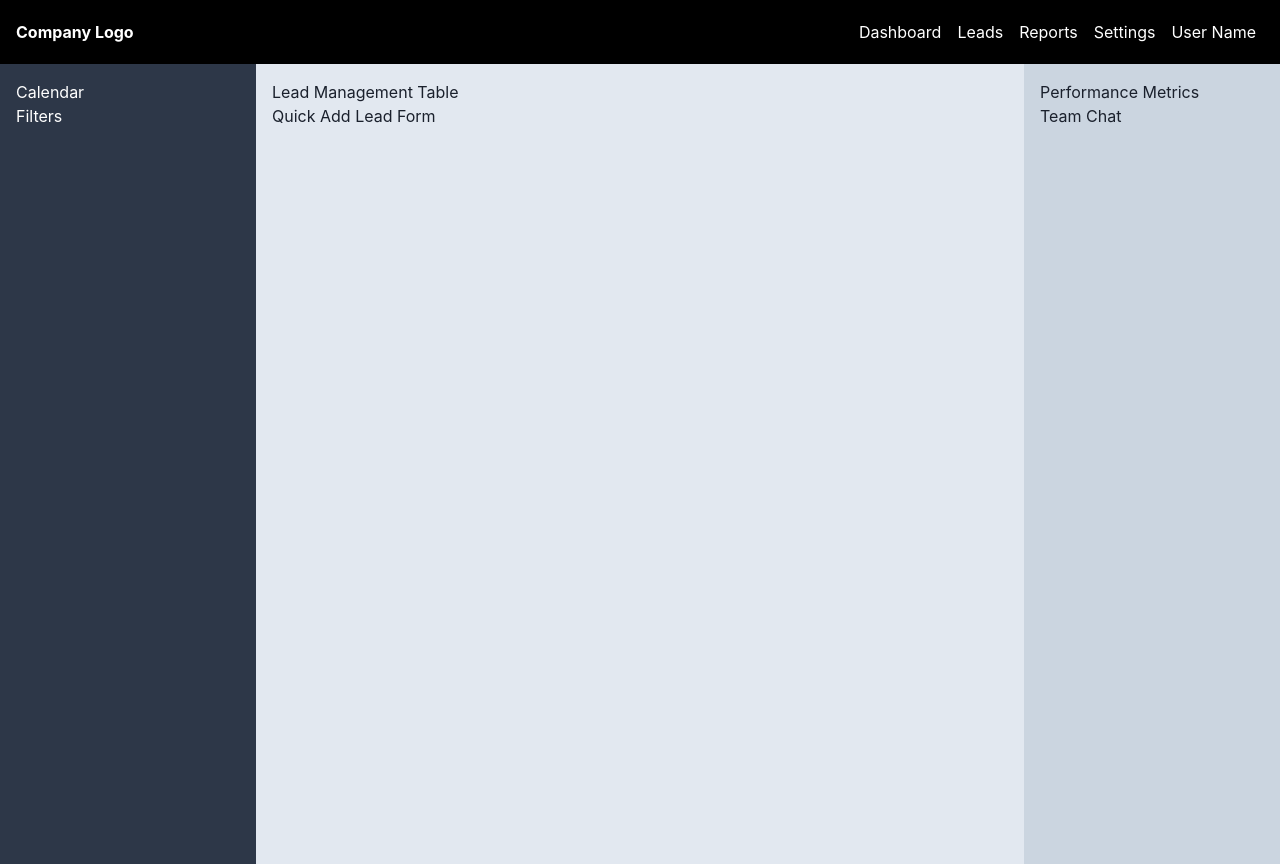
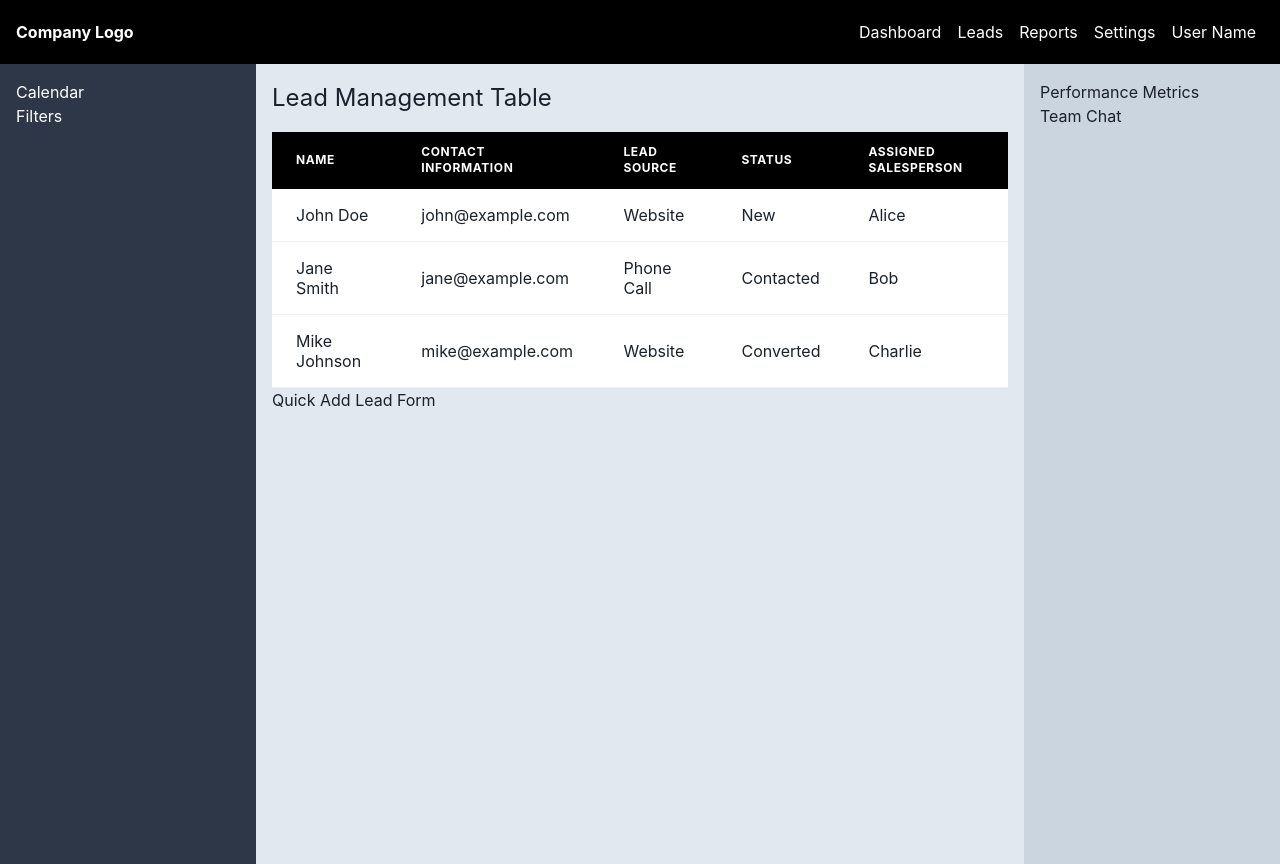
Before and after one commit to GPT-Engineer-App/neon-lead-manager, a React (Vite) app: page /dashboard in a window 1280 px wide. Built offline with nearby package versions, Linux system fonts and the light colour scheme.

Commit message:
Implement Lead Management Table in the main dashboard's center content area with sorting and highlighting features.

```diff
--- a/src/pages/Dashboard.jsx
+++ b/src/pages/Dashboard.jsx
@@ -1,6 +1,26 @@
-import { Box, Flex, Text } from "@chakra-ui/react";
+import { Box, Flex, Text, Table, Thead, Tbody, Tr, Th, Td } from "@chakra-ui/react";
+import { useState } from "react";
 
 const Dashboard = () => {
+  const [leads, setLeads] = useState([
+    { name: "John Doe", contact: "john@example.com", source: "Website", status: "New", salesperson: "Alice" },
+    { name: "Jane Smith", contact: "jane@example.com", source: "Phone Call", status: "Contacted", salesperson: "Bob" },
+    { name: "Mike Johnson", contact: "mike@example.com", source: "Website", status: "Converted", salesperson: "Charlie" },
+    // Add more leads as needed
+  ]);
+
+  const renderLeads = () => {
+    return leads.map((lead, index) => (
+      <Tr key={index} color={lead.status === "New" ? "neonGreen" : "inherit"}>
+        <Td>{lead.name}</Td>
+        <Td>{lead.contact}</Td>
+        <Td>{lead.source}</Td>
+        <Td>{lead.status}</Td>
+        <Td>{lead.salesperson}</Td>
+      </Tr>
+    ));
+  };
+
   return (
     <Flex minHeight="100vh" bg="gray.200">
       <Box width="20%" bg="gray.700" p={4} color="white">
@@ -8,7 +28,21 @@ const Dashboard = () => {
         <Text>Filters</Text>
       </Box>
       <Box width="60%" bg="gray.200" p={4}>
-        <Text>Lead Management Table</Text>
+        <Text fontSize="2xl" mb={4}>Lead Management Table</Text>
+        <Table variant="simple" bg="white">
+          <Thead bg="black">
+            <Tr>
+              <Th color="white" borderColor="black">Name</Th>
+              <Th color="white" borderColor="black">Contact Information</Th>
+              <Th color="white" borderColor="black">Lead Source</Th>
+              <Th color="white" borderColor="black">Status</Th>
+              <Th color="white" borderColor="black">Assigned Salesperson</Th>
+            </Tr>
+          </Thead>
+          <Tbody>
+            {renderLeads()}
+          </Tbody>
+        </Table>
         <Text>Quick Add Lead Form</Text>
       </Box>
       <Box width="20%" bg="gray.300" p={4}>
```
